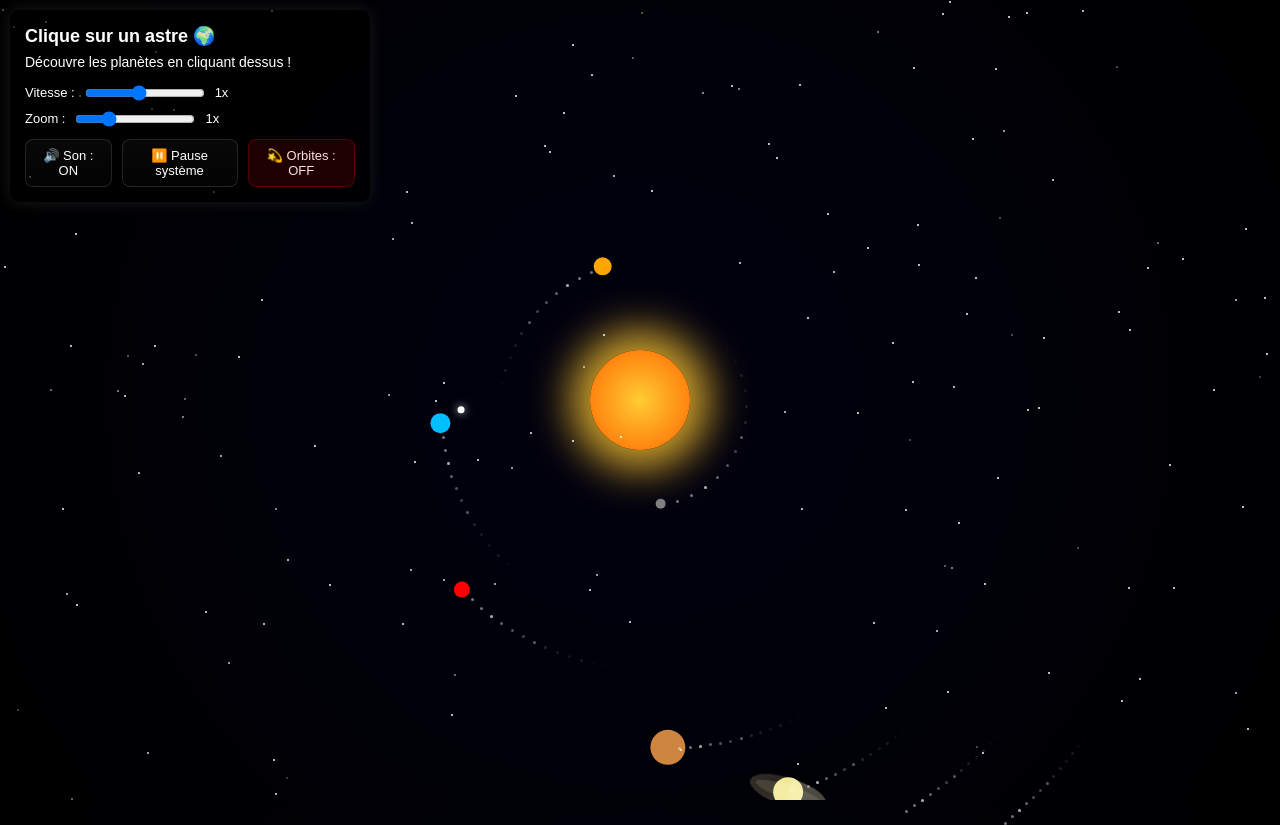
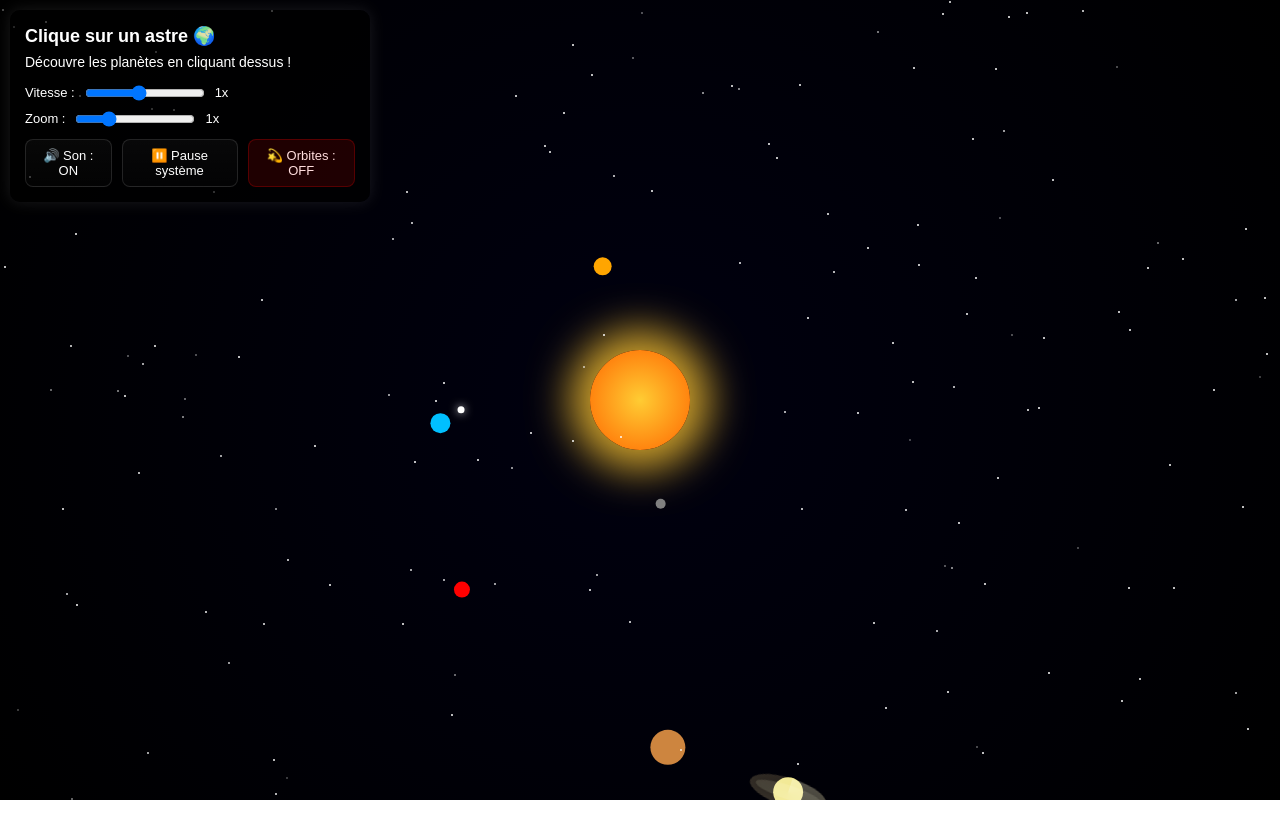
Before and after one commit to sakeenasn/testprojet4, a plain HTML site: page index.html in a window 1280 px wide. After the commit the page ends 800 px from the top, so only its background shows below. Drawn offline with nearby package versions, Linux system fonts and the light colour scheme; animation ran at ten frames a second.

Commit message:
Update style.css

```diff
--- a/style.css
+++ b/style.css
@@ -191,13 +191,10 @@ body {
 }
 
 
-/*TRAIL*/
-.trail {
+/*orbit*/
+.orbit {
+  border: 1px dashed rgba(255,255,255,0.3);
+  border-radius: 50%;
   position: absolute;
-  width: 3px;
-  height: 3px;
-  background: white;
-  border-radius: 50%;
-  opacity: 0.45;
   pointer-events: none;
 }
```
